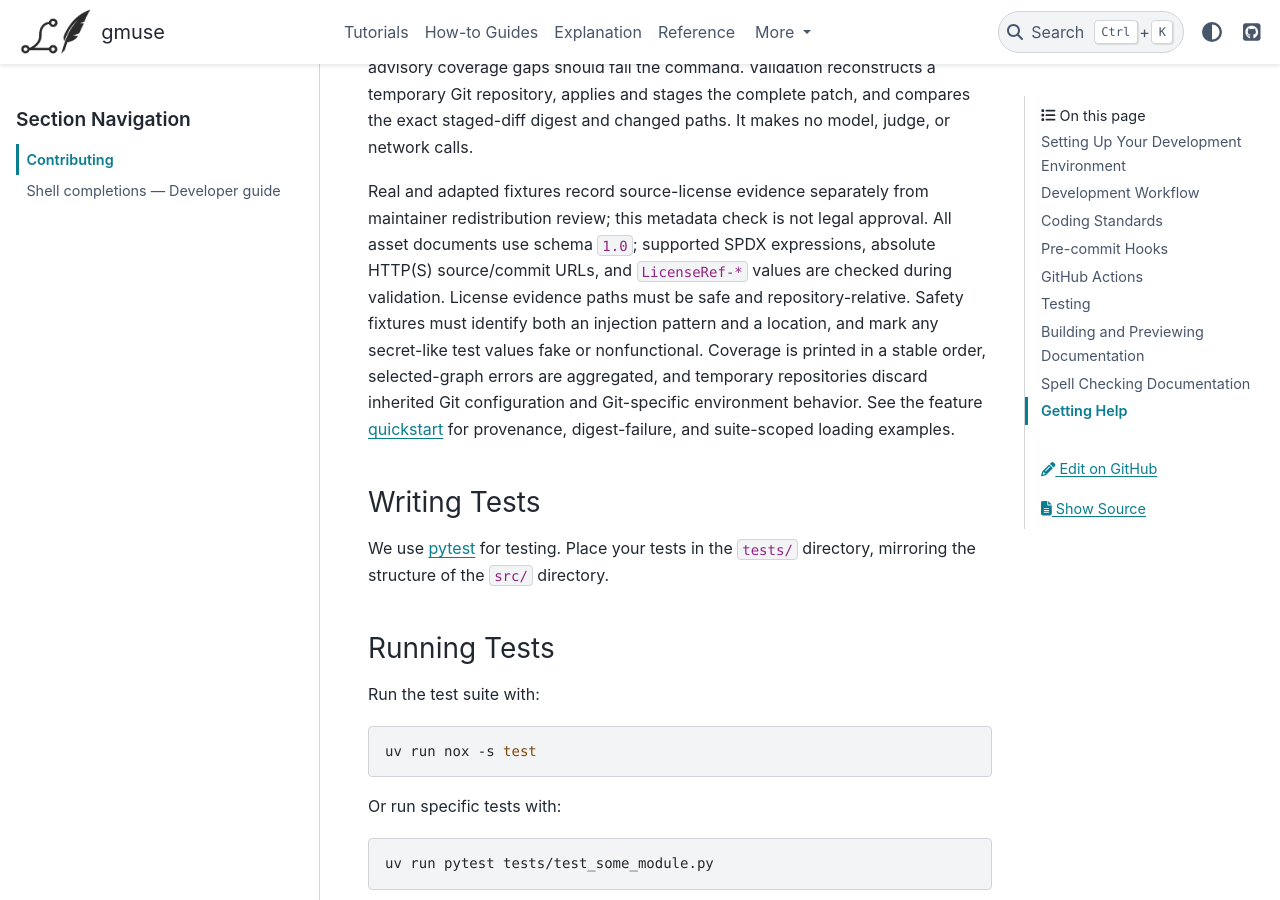
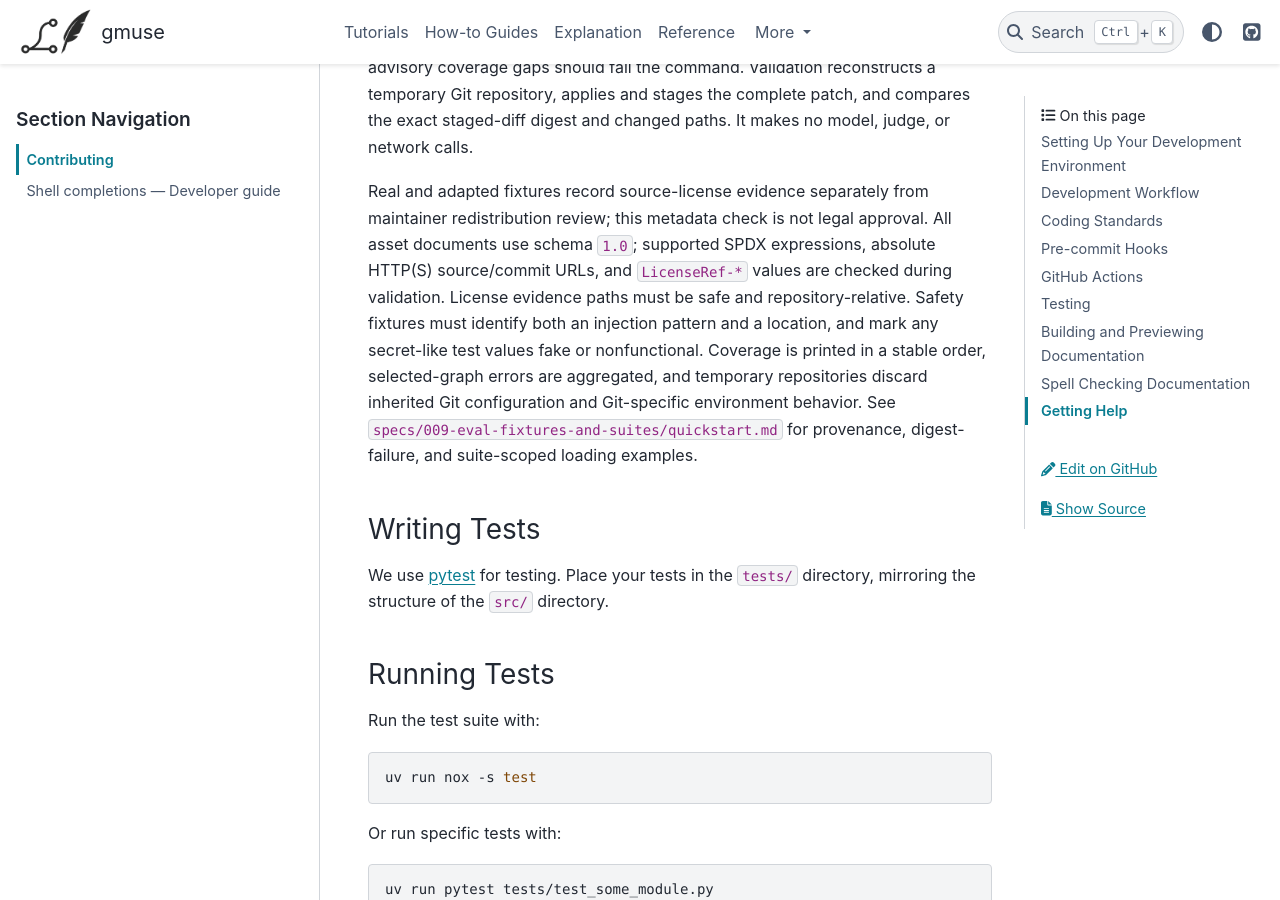
Before and after one commit to rvforest/gmuse, a Sphinx documentation site: the page built from docs/source/development/contributing.md, in a window 1280 px wide and 900 px high, scrolled down 3963 px. Built offline with Sphinx 7.4.7 and the PyData theme 0.15.4, drawn with Linux system fonts in a browser that asks for light colours; pages that are not in the unit, such as notebooks, are missing from menus.

```diff
--- a/docs/source/development/contributing.md
+++ b/docs/source/development/contributing.md
@@ -161,9 +161,9 @@
 fixtures must identify both an injection pattern and a location, and mark any
 secret-like test values fake or nonfunctional. Coverage is printed in a stable
 order, selected-graph errors are aggregated, and temporary repositories discard
-inherited Git configuration and Git-specific environment behavior. See the
-feature [quickstart](https://github.com/rvforest/gmuse/blob/main/specs/009-eval-fixtures-and-suites/quickstart.md)
-for provenance, digest-failure, and suite-scoped loading examples.
+inherited Git configuration and Git-specific environment behavior. See
+`specs/009-eval-fixtures-and-suites/quickstart.md` for provenance,
+digest-failure, and suite-scoped loading examples.
 
 ### Writing Tests
 
```
Also changed, not shown: 1 other file.
